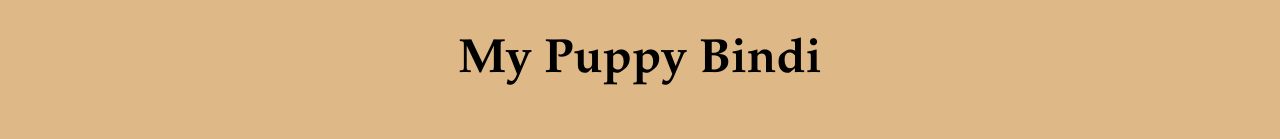
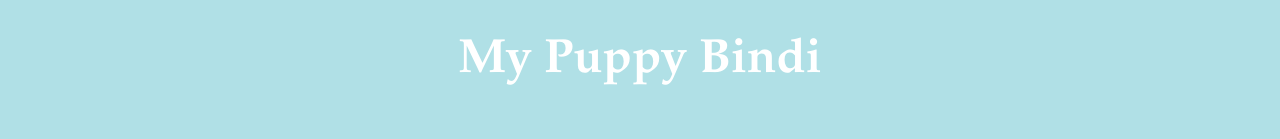
Before and after one commit to bmw73266/bmw.github.io, a plain HTML site: page Bayleewebb.html in a window 1280 px wide. Shown: the top 139 px of the page. Drawn offline with Linux system fonts and the light colour scheme; grey boxes are pictures that could not be loaded.

Commit message:
Update Bayleewebb.html

```diff
--- a/Bayleewebb.html
+++ b/Bayleewebb.html
@@ -14,7 +14,7 @@
 
 <style type="text/css">
 
-h1 {color:black}
+h1 {color:white}
 
 h2 {color:white}
 
@@ -28,7 +28,7 @@ ul {color:white}
 
 </HEAD>
 
-<BODY style="background-color:burlywood;">
+<BODY style="background-color:powderblue;">
 
 <Table>
 
@@ -72,6 +72,6 @@ I got her in June when she was eight weeks old and barely nine pounds.I got her
 
 </ul>
 
-<center><a href="file:///I:/Gabby%20Brickner/CSCI%201100/Index.html" class="button">HOME</a></center>
+<center><a href="file:///I:/Baylee%20Webb/CSCI%201100/Index.html" class="button">HOME</a></center>
 
 </BODY>
```
